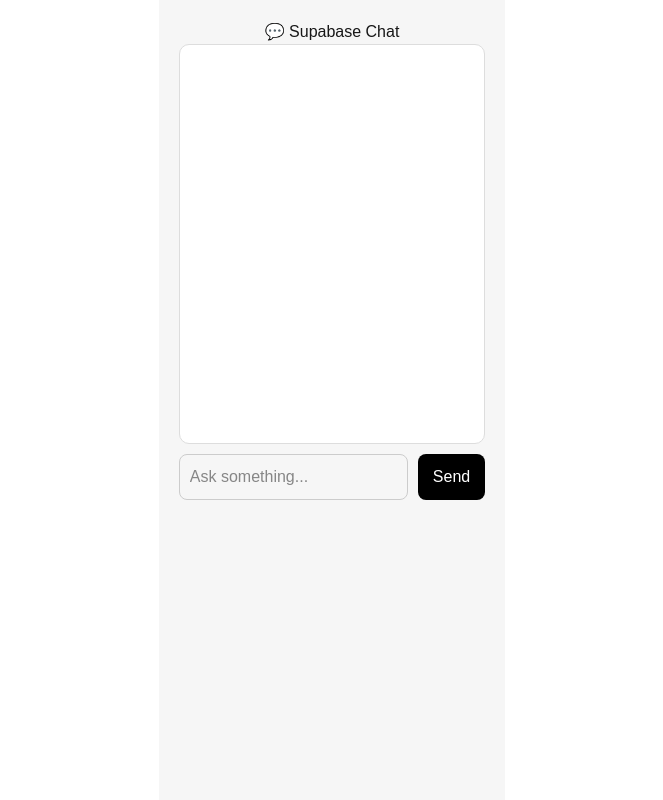
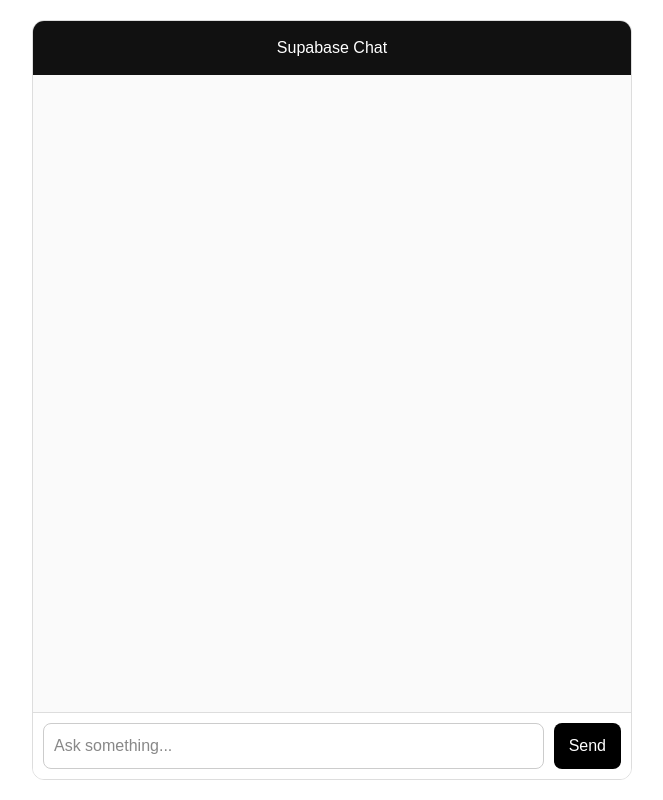
Before and after one commit to varalakshmikonjeti/supachat-app, a Next.js app in the folder frontend/: page / in a window 1280 px wide. Shown: the whole page, without its empty margins (308-971 px from the left). Built offline with nearby package versions, Linux system fonts and the light colour scheme.

Commit message:
updated frontend chat logic and fixed issues

```diff
--- a/frontend/app/page.tsx
+++ b/frontend/app/page.tsx
@@ -2,102 +2,104 @@
 
 import { useState } from "react";
 
-export default function Home() {
-  const [query, setQuery] = useState("");
-  const [messages, setMessages] = useState<any[]>([]);
-  const [loading, setLoading] = useState(false);
+type Message =
+  | { role: "user"; content: string }
+  | { role: "bot"; content: any };
+
+export default function Page() {
+  const [input, setInput] = useState("");
+  const [messages, setMessages] = useState<Message[]>([]);
 
   const sendMessage = async () => {
-    if (!query.trim()) return;
+    if (!input.trim()) return;
 
-    const userMsg = { role: "user", content: query };
-    setMessages((prev) => [...prev, userMsg]);
+    const userMessage: Message = {
+      role: "user",
+      content: input,
+    };
 
-    setQuery("");
-    setLoading(true);
+    setMessages((prev) => [...prev, userMessage]);
 
-    try {
-      const res = await fetch(
-        "https://supabase-backend-r6vw.onrender.com/chat",
+    // ----------------------------
+    // MOCK BOT RESPONSE (replace with API call)
+    // ----------------------------
+    const fakeResponse =
+      input.toLowerCase() === "devops"
+        ? {
+            type: "table",
+            data: [
               {
-          method: "POST",
-          headers: { "Content-Type": "application/json" },
-          body: JSON.stringify({ query }),
+                id: 1,
+                title: "Docker Basics",
+                topic: "DevOps",
+                views: 90,
+                likes: 20,
+              },
+              {
+                id: 2,
+                title: "Kubernetes Guide",
+                topic: "DevOps",
+                views: 150,
+                likes: 50,
+              },
+              {
+                id: 3,
+                title: "CI/CD Explained",
+                topic: "DevOps",
+                views: 170,
+                likes: 60,
+              },
+            ],
           }
-      );
+        : {
+            type: "text",
+            message: "Try: devops, ai articles, top topics",
+          };
 
-      const data = await res.json();
-
-      setMessages((prev) => [...prev, { role: "bot", content: data }]);
-    } catch (err) {
     setMessages((prev) => [
       ...prev,
-        { role: "bot", content: { type: "text", data: "Server error" } },
+      { role: "bot", content: fakeResponse },
     ]);
-    }
 
-    setLoading(false);
+    setInput("");
   };
 
-  const renderBot = (content: any) => {
-    if (!content) return null;
-
-    // TEXT
-    if (content.type === "text") {
-      return <div>{content.data}</div>;
-    }
-
-    // TABLE (CLEAN ASSIGNMENT STYLE)
-    if (content.type === "table") {
-      const uniqueData = Array.from(
-        new Map(
-          content.data.map((item: any) => [
-            item.title + item.topic,
-            item,
-          ])
-        ).values()
-      );
-
+  const renderBotMessage = (content: any) => {
+    if (content?.type === "table") {
       return (
-        <div style={{ marginTop: "8px" }}>
+        <div
+          style={{
+            background: "#f3f4f6",
+            padding: "10px",
+            borderRadius: "10px",
+            color: "#111",
+            overflowX: "auto",
+          }}
+        >
           <table
             style={{
               width: "100%",
               borderCollapse: "collapse",
+              color: "#111",
               fontSize: "14px",
             }}
           >
             <thead>
-              <tr style={{ background: "#eee" }}>
-                <th style={{ padding: "8px", border: "1px solid #ccc" }}>
-                  Title
-                </th>
-                <th style={{ padding: "8px", border: "1px solid #ccc" }}>
-                  Topic
-                </th>
-                <th style={{ padding: "8px", border: "1px solid #ccc" }}>
-                  Views
-                </th>
-                <th style={{ padding: "8px", border: "1px solid #ccc" }}>
-                  Likes
-                </th>
+              <tr>
+                <th style={thStyle}>Title</th>
+                <th style={thStyle}>Topic</th>
+                <th style={thStyle}>Views</th>
+                <th style={thStyle}>Likes</th>
               </tr>
             </thead>
+
             <tbody>
-              {uniqueData.map((item: any, i: number) => (
-                <tr key={i}>
-                  <td style={{ padding: "8px", border: "1px solid #ccc" }}>
-                    {item.title}
-                  </td>
-                  <td style={{ padding: "8px", border: "1px solid #ccc" }}>
-                    {item.topic}
-                  </td>
-                  <td style={{ padding: "8px", border: "1px solid #ccc" }}>
-                    {item.views}
-                  </td>
-                  <td style={{ padding: "8px", border: "1px solid #ccc" }}>
-                    {item.likes}
-                  </td>
+              {content.data.map((item: any) => (
+                <tr key={item.id}>
+                  <td style={tdStyle}>{item.title}</td>
+                  <td style={tdStyle}>{item.topic}</td>
+                  <td style={tdStyle}>{item.views}</td>
+                  <td style={tdStyle}>{item.likes}</td>
                 </tr>
               ))}
             </tbody>
@@ -106,81 +108,96 @@
       );
     }
 
-    return <pre>{JSON.stringify(content, null, 2)}</pre>;
+    return (
+      <div style={{ color: "#111" }}>
+        {content?.message || "No response"}
+      </div>
+    );
   };
 
   return (
     <div
       style={{
-        maxWidth: "700px",
-        margin: "auto",
+        minHeight: "100vh",
+        background: "#ffffff",
+        display: "flex",
+        justifyContent: "center",
         padding: "20px",
-        fontFamily: "Arial",
-        background: "#f6f6f6",
-        minHeight: "100vh",
+        color: "#111",
       }}
     >
-      <h2 style={{ textAlign: "center" }}>💬 Supabase Chat</h2>
-
-      {/* CHAT BOX */}
       <div
         style={{
-          background: "white",
-          padding: "15px",
-          borderRadius: "10px",
-          minHeight: "400px",
+          width: "100%",
+          maxWidth: "600px",
+          display: "flex",
+          flexDirection: "column",
           border: "1px solid #ddd",
+          borderRadius: "12px",
+          overflow: "hidden",
         }}
       >
-        {messages.map((msg, i) => (
-          <div key={i} style={{ marginBottom: "12px" }}>
-            {msg.role === "user" ? (
-              <div style={{ textAlign: "right" }}>
-                <span
+        {/* Header */}
+        <div
           style={{
-                    background: "#007bff",
-                    color: "white",
-                    padding: "8px 12px",
-                    borderRadius: "15px",
-                    display: "inline-block",
+            padding: "15px",
+            background: "#111",
+            color: "#fff",
+            textAlign: "center",
           }}
         >
-                  {msg.content}
-                </span>
+          Supabase Chat
         </div>
-            ) : (
-              <div style={{ textAlign: "left" }}>
+
+        {/* Messages */}
         <div
           style={{
-                    background: "#eaeaea",
+            flex: 1,
             padding: "10px",
-                    borderRadius: "10px",
-                    display: "inline-block",
-                    maxWidth: "100%",
+            background: "#fafafa",
           }}
         >
-                  <b>Bot:</b>
-                  {renderBot(msg.content)}
-                </div>
+          {messages.map((msg, idx) => (
+            <div
+              key={idx}
+              style={{
+                marginBottom: "10px",
+                display: "flex",
+                justifyContent:
+                  msg.role === "user" ? "flex-end" : "flex-start",
+              }}
+            >
+              {msg.role === "user" ? (
+                <div style={userBubble}>{msg.content}</div>
+              ) : (
+                <div style={botBubble}>
+                  {renderBotMessage(msg.content)}
                 </div>
               )}
             </div>
           ))}
-
-        {loading && <p>Bot is typing...</p>}
         </div>
 
-      {/* INPUT */}
-      <div style={{ display: "flex", marginTop: "10px" }}>
+        {/* Input */}
+        <div
+          style={{
+            display: "flex",
+            padding: "10px",
+            borderTop: "1px solid #ddd",
+            background: "#fff",
+          }}
+        >
           <input
-          value={query}
-          onChange={(e) => setQuery(e.target.value)}
+            value={input}
+            onChange={(e) => setInput(e.target.value)}
             placeholder="Ask something..."
             style={{
               flex: 1,
               padding: "10px",
+              border: "1px solid #ccc",
               borderRadius: "8px",
-            border: "1px solid #ccc",
+              outline: "none",
+              color: "#111",
             }}
           />
           <button
@@ -188,15 +205,47 @@
             style={{
               marginLeft: "10px",
               padding: "10px 15px",
-            background: "black",
-            color: "white",
+              background: "#000",
+              color: "#fff",
               border: "none",
               borderRadius: "8px",
+              cursor: "pointer",
             }}
           >
             Send
           </button>
         </div>
       </div>
+    </div>
   );
 }
+
+// ---------------- STYLES ----------------
+const userBubble: React.CSSProperties = {
+  background: "#0070f3",
+  color: "#fff",
+  padding: "8px 12px",
+  borderRadius: "10px",
+  maxWidth: "70%",
+};
+
+const botBubble: React.CSSProperties = {
+  background: "#e5e7eb",
+  color: "#111",
+  padding: "8px 12px",
+  borderRadius: "10px",
+  maxWidth: "90%",
+};
+
+const thStyle: React.CSSProperties = {
+  border: "1px solid #ccc",
+  padding: "8px",
+  background: "#f0f0f0",
+  color: "#000",
+};
+
+const tdStyle: React.CSSProperties = {
+  border: "1px solid #ccc",
+  padding: "8px",
+  color: "#111",
+};
```
Lines whose indentation alone changed are shown as unchanged.
